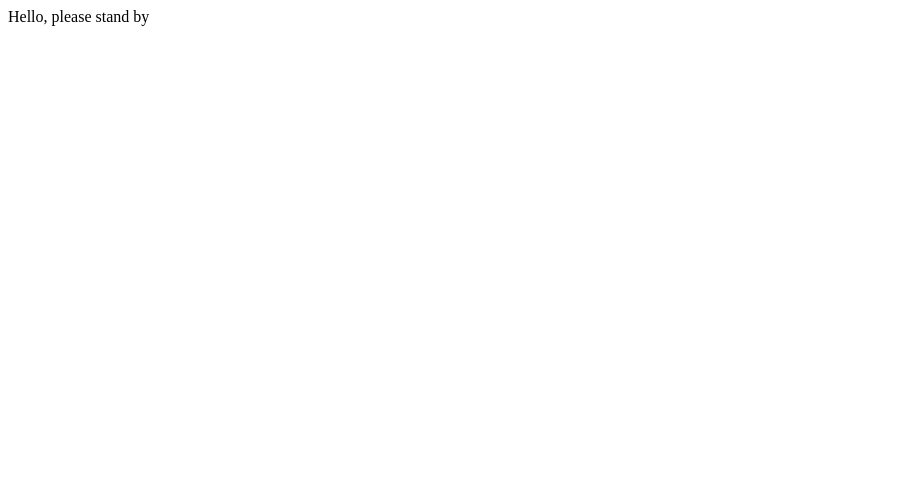
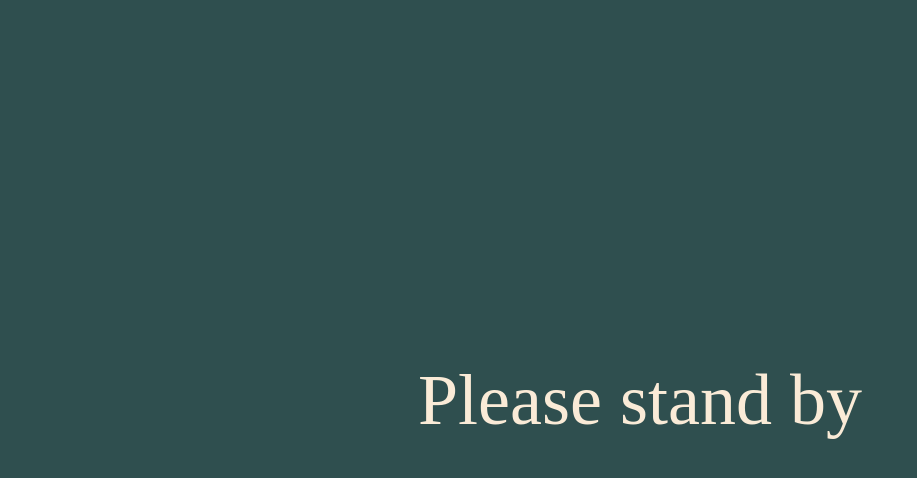
Before and after one commit to voryzhen/voryzhen.github.io, a plain HTML site: page index.html in a window 1280 px wide. Shown: the whole page, without its empty margins (0-917 px from the left). Drawn offline with Linux system fonts and the light colour scheme.

Commit message:
Add style

```diff
--- a/index.html
+++ b/index.html
@@ -5,10 +5,33 @@
     <meta charset="UTF-8">
     <meta name="viewport" content="width=device-width, initial-scale=1.0">
     <title>Document</title>
+    <style>
+        body {
+            background-color: darkslategray;
+            font-size: 72px;
+            color: antiquewhite;
+        }
+
+        #block {
+            position: absolute;
+
+            top: 0;
+            bottom: 0;
+            left: 0;
+            right: 0;
+
+            /* Center vertically and horizontally */
+            display: flex;
+            justify-content: center;
+            align-items: center;
+        }
+    </style>
 </head>
 
 <body>
-    Hello, please stand by
+    <div id="block">
+        <div class="child">Please stand by</div>
+    </div>
 </body>
 
 </html>
```
